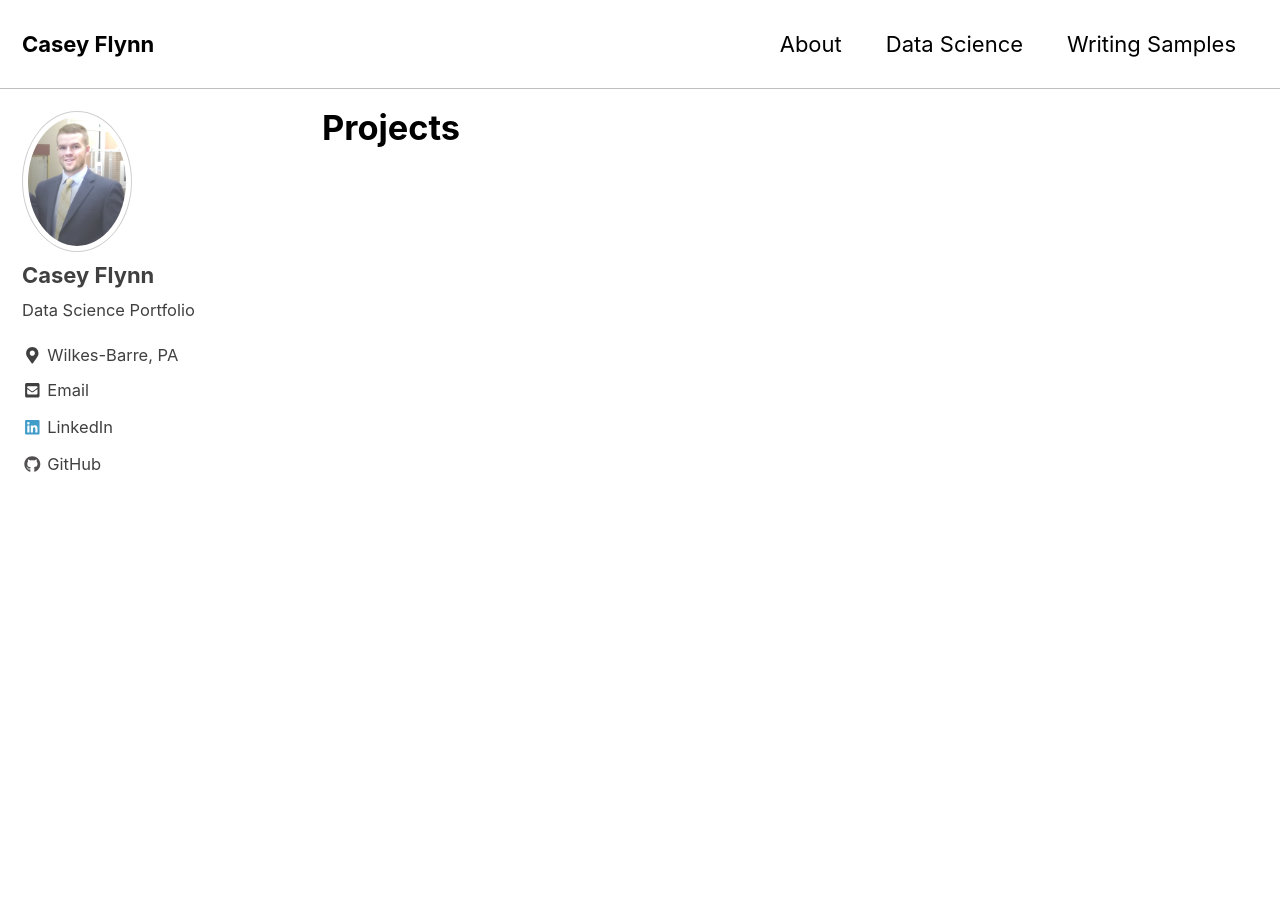
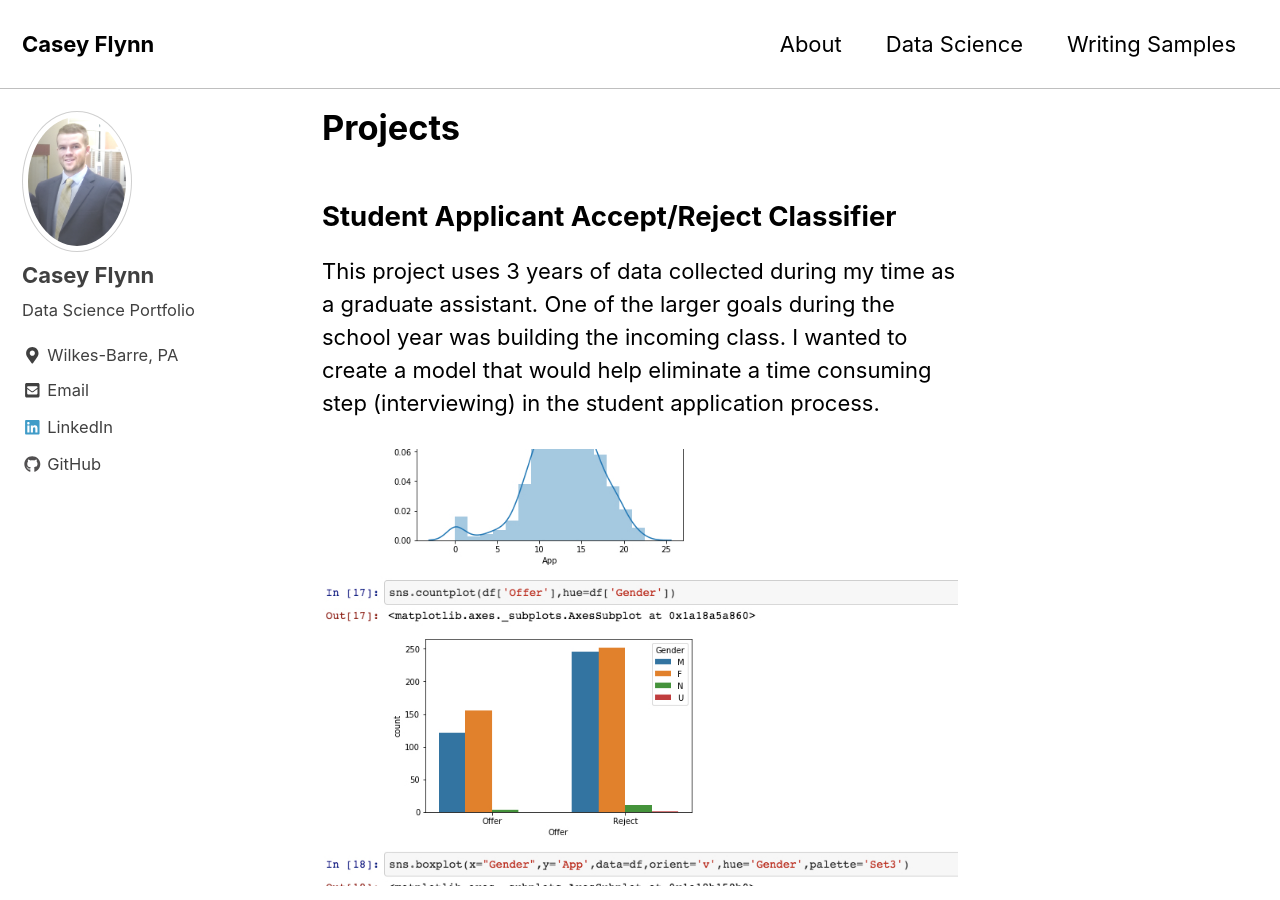
Before and after one commit to cmflynn13/cmflynn13.github.io, a Jekyll site: the page built from _pages/data-science.md, in a window 1280 px wide and 900 px high. Built offline with Jekyll 4.4.1, drawn with Linux system fonts in a browser that asks for light colours; nearby versions of some CDN libraries; some of the changed text lies outside the part shown.

Commit message:
redo ds page

```diff
--- a/_pages/data-science.md
+++ b/_pages/data-science.md
@@ -5,8 +5,15 @@ permalink: /data-science/
 author_profile: true
 ---
 
-{% include base_path %}
+## Student Applicant Accept/Reject Classifier
+This project uses 3 years of data collected during my time as a graduate assistant. One of the larger goals during the school
+year was building the incoming class. I wanted to create a model that would help eliminate a time consuming step (interviewing) in the student application process.
 
-  {% for post in posts %}
-    {% include archive-single.html %}
-  {% endfor %}
+[<img src="/images/HonorsClassifier.jpg">](https://github.com/cmflynn13/projects/blob/master/honors_classifier/script.ipynb)
+
+## Analysis of Pharmaceutical Export Data
+I performed an analysis on some supply chain data to see what the largest line items were and where they were going. The script
+also allowed me to experiment with [missingno](https://github.com/ResidentMario/missingno), a nifty module that visualizes
+missing data.
+
+[<img src="/images/ExportAnalysis.jpg">](https://github.com/cmflynn13/projects/blob/master/pharam_export_data/Visualizing%20Pharma%20Export%20Data%20(1).ipynb)
```
Also changed, not shown: _pages/DS.md (deleted, +0 -19 lines).
